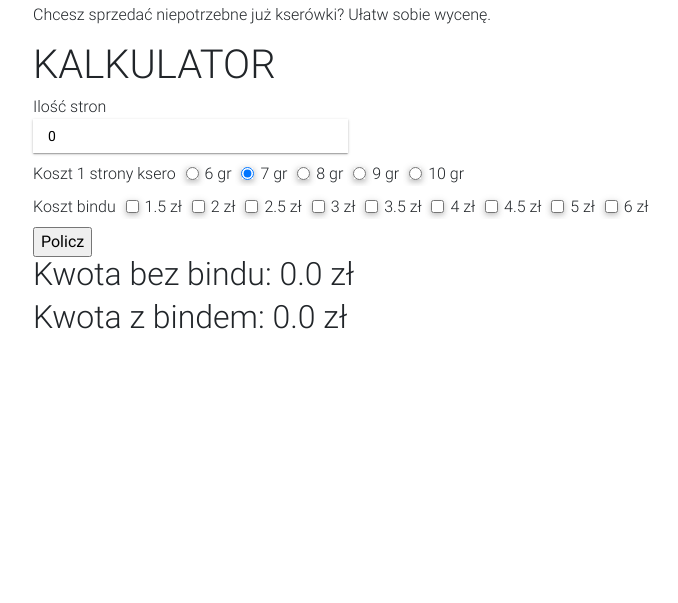
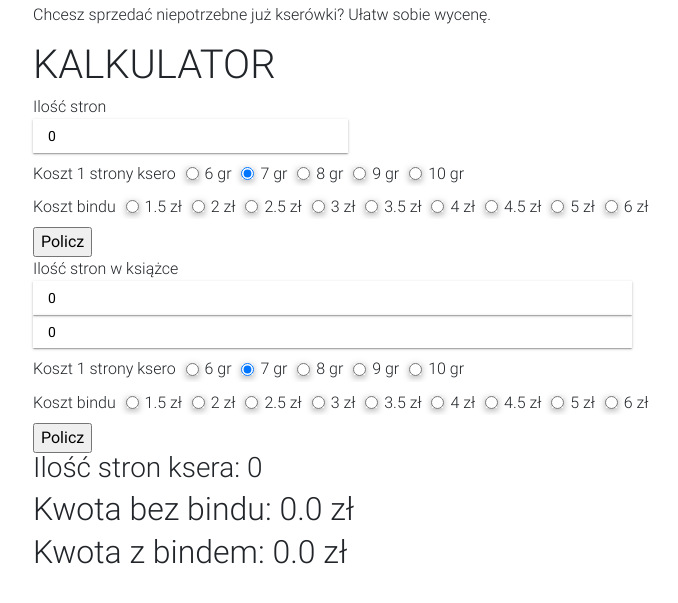
Before and after one commit to totine/my-project--python-django-drf--ile-za-ksero--backend, a Django app: page /calc/ in a window 1280 px wide. Shown: the part 145-748 px from the top of the page, without its empty margins (67-745 px from the left). Run offline with Django 3.2, Linux system fonts and the light colour scheme; some libraries are stand-ins or nearby versions.

Commit message:
Add Book Calc to xero calculator

```diff
--- a/calculator/models.py
+++ b/calculator/models.py
@@ -1,15 +1,21 @@
+import math
 from django.db import models
 
 
 class XeroCalc(models.Model):
     XERO_COSTS = [6, 7, 8, 9, 10]
     BIND_COSTS = [1.5, 2, 2.5, 3, 3.5, 4, 4.5, 5, 6]
-    number_of_pages = models.PositiveIntegerField(default=0)
+    name = models.CharField(max_length=200, blank=True, null=True, default="")
+
     cost_per_page = models.DecimalField(max_digits=2, decimal_places=2)
     bind_cost = models.DecimalField(max_digits=3, decimal_places=2)
 
     class Meta:
         managed = False
+
+    @property
+    def number_of_pages(self):
+        return None
 
     @property
     def cost_per_page_in_grosz(self):
@@ -20,3 +26,24 @@ class XeroCalc(models.Model):
 
     def calc_xero_cost_with_bind(self):
         return self.calc_xero_cost_without_bind() + self.bind_cost
+
+
+class XeroSimpleCalc(XeroCalc):
+    number_of_pages_from_form = models.PositiveIntegerField(default=0)
+
+    @property
+    def number_of_pages(self):
+        return self.number_of_pages_from_form
+
+
+class XeroBookCalc(XeroCalc):
+    book_pages_arabic = models.PositiveIntegerField(default=0)
+    book_pages_roman = models.PositiveIntegerField(default=0)
+
+    @property
+    def all_book_pages(self):
+        return self.book_pages_arabic + self.book_pages_roman
+
+    @property
+    def number_of_pages(self):
+        return int(math.ceil(self.all_book_pages/2))
--- a/calculator/templates/calc.html
+++ b/calculator/templates/calc.html
@@ -15,30 +15,65 @@
                 <h1>KALKULATOR</h1>
                 <form method="post" action="/calc/calculate/">
                 {% csrf_token %}
+
                     <div>
                         <label for="number_of_pages">Ilość stron
                             <input type="number" name="number_of_pages" class="input-alternate" placeholder="Ilość stron" value="{{ xero_cost.number_of_pages }}">
                         </label>
                     </div>
+
                     <div>
                         <label for="cost_per_page" >Koszt 1 strony ksero
                         {% for cost in xero_cost.XERO_COSTS %}
-                        <input type="radio" onclick="this.form.submit()"
+                        <input type="radio"
                                 class="{% if cost == xero_cost.cost_per_page_in_grosz %}btn btn-red{% else %}btn btn-amber{% endif %}"
                                {% if cost == xero_cost.cost_per_page_in_grosz %}checked{% endif %}
                                value="{{ cost }}" name="cost_per_page">{{ cost }} gr
-                        </input>
+
                         {% endfor %}
                         </label>
                     </div>
                     <div>
                         <label for="cost_per_page" >Koszt bindu
                         {% for cost in xero_cost.BIND_COSTS %}
-                        <input type="checkbox"
+                        <input type="radio"
                                 class="{% if cost == xero_cost.bind_cost %}btn btn-red{% else %}btn btn-amber{% endif %}"
                                 {% if cost == xero_cost.bind_cost %}checked{% endif %}
                                 value="{{ cost }}" name="bind_cost">{{ cost }} zł
-                        </input>
+
+                        {% endfor %}
+                        </label>
+                    </div>
+                <button type="submit">Policz</button>
+                </form>
+             <form action="/calc/calculate-book/" method="post">
+             {% csrf_token %}
+                    <div>
+                        <label for="number_of_pages">Ilość stron w książce
+                            <input type="number" name="book_pages_arabic" class="input-alternate" placeholder="Ilość stron" value="{% if xero_cost.book_pages_arabic %}{{ xero_cost.book_pages_arabic }}{% else %}0{% endif %}">
+                            <input type="number" name="book_pages_roman" class="input-alternate" placeholder="Ilość stron" value="{% if xero_cost.book_pages_roman %}{{ xero_cost.book_pages_roman }}{% else %}0{% endif %}">
+                        </label>
+                    </div>
+
+                    <div>
+                        <label for="cost_per_page" >Koszt 1 strony ksero
+                        {% for cost in xero_cost.XERO_COSTS %}
+                        <input type="radio"
+                                class="{% if cost == xero_cost.cost_per_page_in_grosz %}btn btn-red{% else %}btn btn-amber{% endif %}"
+                               {% if cost == xero_cost.cost_per_page_in_grosz %}checked{% endif %}
+                               value="{{ cost }}" name="cost_per_page">{{ cost }} gr
+
+                        {% endfor %}
+                        </label>
+                    </div>
+                    <div>
+                        <label for="cost_per_page" >Koszt bindu
+                        {% for cost in xero_cost.BIND_COSTS %}
+                        <input type="radio"
+                                class="{% if cost == xero_cost.bind_cost %}btn btn-red{% else %}btn btn-amber{% endif %}"
+                                {% if cost == xero_cost.bind_cost %}checked{% endif %}
+                                value="{{ cost }}" name="bind_cost">{{ cost }} zł
+
                         {% endfor %}
                         </label>
                     </div>
@@ -46,6 +81,7 @@
                 </form>
 
             <div>
+                <h3>Ilość stron ksera: {{ xero_cost.number_of_pages }}</h3>
                 <h2>Kwota bez bindu: {{ xero_cost.calc_xero_cost_without_bind }} zł</h2>
                 <h2>Kwota z bindem: {{ xero_cost.calc_xero_cost_with_bind }} zł</h2>
             </div>
--- a/calculator/urls.py
+++ b/calculator/urls.py
@@ -4,5 +4,6 @@ from . import views
 
 urlpatterns = [
     url(r'^$', views.calculator, name="calculator"),
-    url(r'^calculate/$', views.calculate, name="calculate")
+    url(r'^calculate/$', views.calculate, name="calculate"),
+    url(r'^calculate-book/$', views.calculate_book, name="calculate-book")
 ]
--- a/calculator/views.py
+++ b/calculator/views.py
@@ -3,15 +3,15 @@ from decimal import Decimal
 from django.shortcuts import render, HttpResponse
 
 # Create your views here.
-from calculator.models import XeroCalc
+from calculator.models import XeroCalc, XeroSimpleCalc, XeroBookCalc
 
 
 def calculator(request):
     standard_xero_cost = 0.07
     default_bind_cost = 0
-    xero_cost = XeroCalc()
+    xero_cost = XeroSimpleCalc()
     xero_cost.cost_per_page = standard_xero_cost
-    xero_cost.number_of_pages = 0
+    xero_cost.number_of_pages_from_form = 0
     xero_cost.bind_cost = default_bind_cost
     data = {"xero_cost": xero_cost}
 
@@ -23,9 +23,23 @@ def calculate(request):
     cost_per_page = Decimal(request.POST.get('cost_per_page', 0))/100
     number_of_pages = int(request.POST['number_of_pages'])
     bind_cost = Decimal(request.POST.get('bind_cost', 0))
-    xero_cost = XeroCalc()
+    xero_cost = XeroSimpleCalc()
     xero_cost.cost_per_page = cost_per_page
-    xero_cost.number_of_pages = number_of_pages
+    xero_cost.number_of_pages_from_form = number_of_pages
     xero_cost.bind_cost = bind_cost
     data = {"xero_cost": xero_cost}
     return render(request, 'calc.html', context=data)
+
+
+def calculate_book(request):
+    arabic_pages = int(request.POST.get('book_pages_arabic', 0))
+    roman_pages = int(request.POST.get('book_pages_roman', 0))
+    bind_cost = Decimal(request.POST.get('bind_cost', 0))
+    cost_per_page = Decimal(request.POST.get('cost_per_page', 0)) / 100
+    xero_cost = XeroBookCalc()
+    xero_cost.book_pages_arabic = arabic_pages
+    xero_cost.book_pages_roman = roman_pages
+    xero_cost.bind_cost = bind_cost
+    xero_cost.cost_per_page = cost_per_page
+    data = {"xero_cost": xero_cost}
+    return render(request, 'calc.html', context=data)
```
